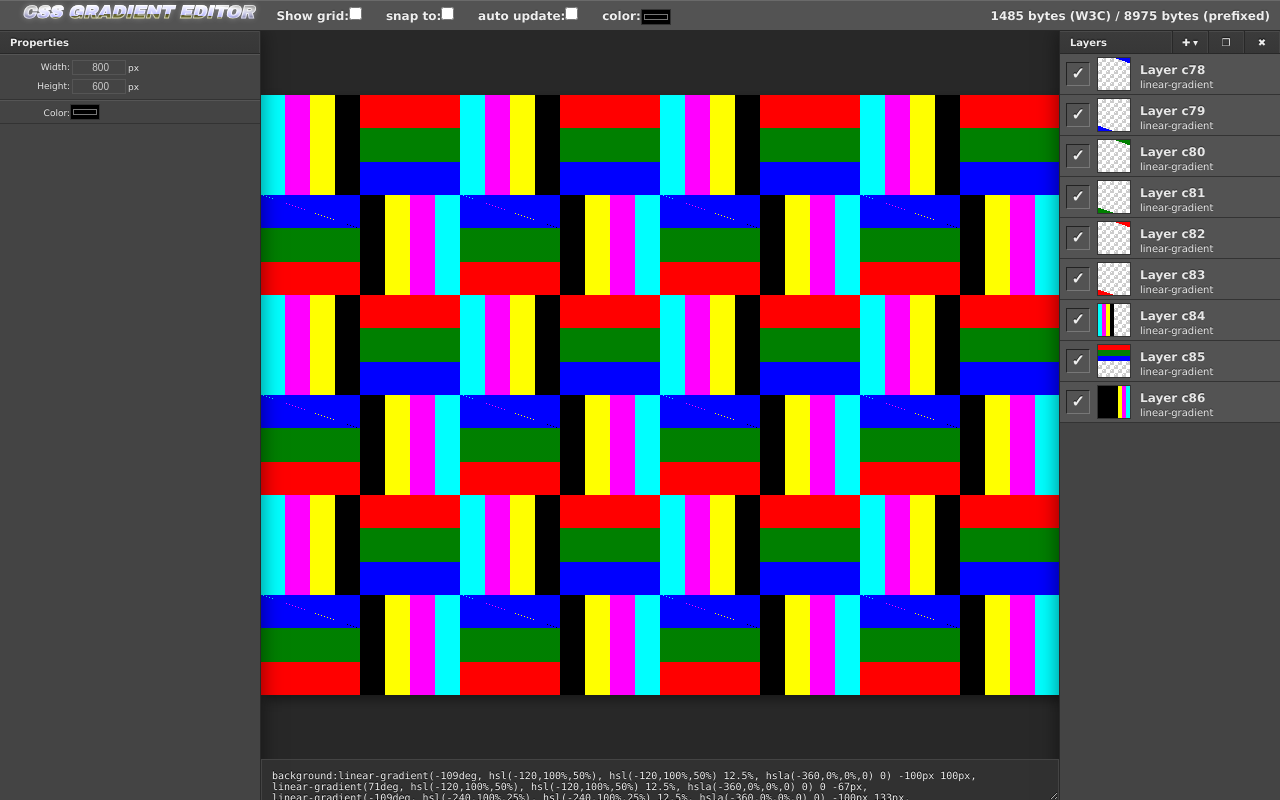
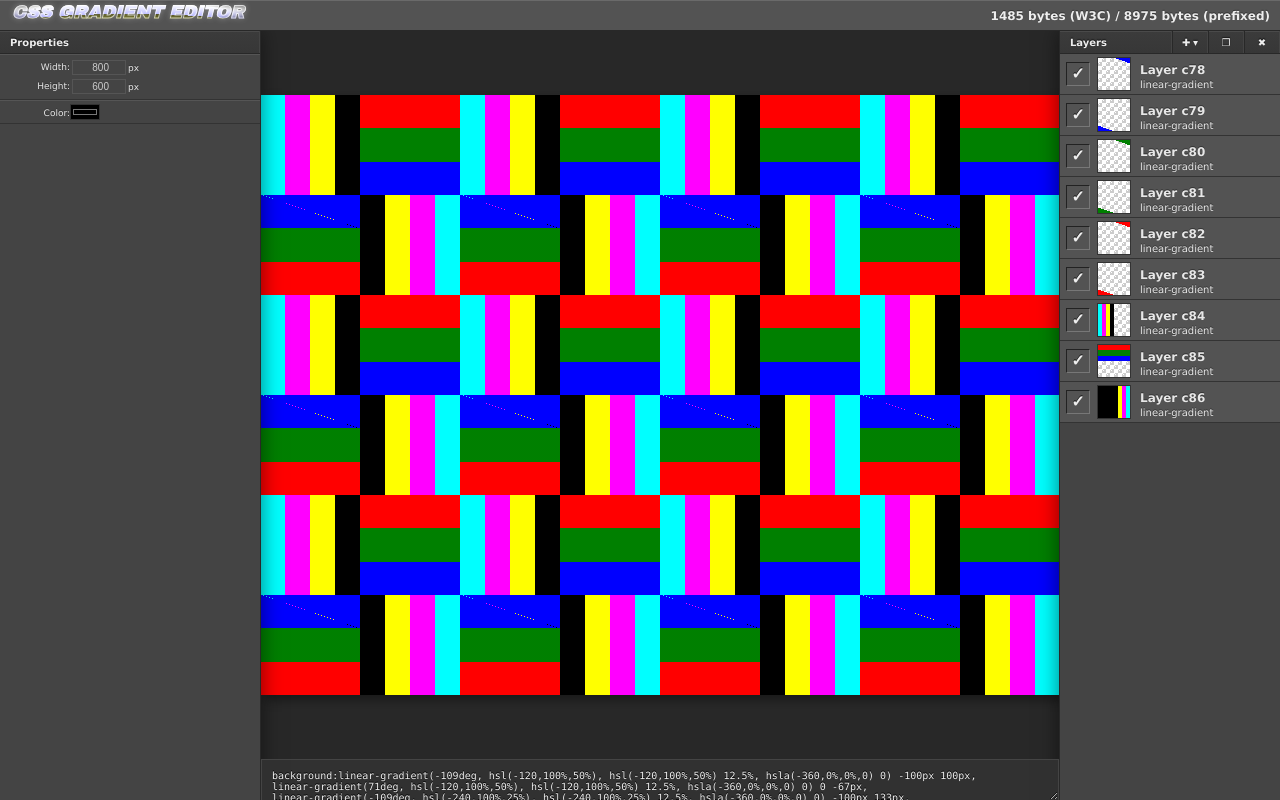
Before and after one commit to glan/CSS-Patterns-Workbench, a plain HTML site: page index.html in a window 1280 px wide. Drawn offline with Linux system fonts and the light colour scheme.

Commit message:
Top bar alignment. Disabled no functioning grid for the time being

```diff
--- a/css/main.css
+++ b/css/main.css
@@ -141,7 +141,7 @@ input[type='color'].active {
     right: 0;
     height: 22px;
     font-size: 12px;
-    padding: 6px 20px 1px;
+    padding: 6px 20px 1px 10px;
     border-top: 1px solid #6a6a6a;
     border-bottom: 1px solid #282828;
     background: #535353;
--- a/index.html
+++ b/index.html
@@ -16,7 +16,7 @@
 
 <div id="top-bar">
     <div class="app-name">CSS Gradient Editor</div>
-    <div id="grid-options">
+    <div id="grid-options" style="display:none;">
         <label for="show-grid">Show grid</label><input type="checkbox" id="show-grid" />
         <label for="snap-to-grid">snap to</label><input type="checkbox" id="snap-to-grid" />
         <label for="update-grid">auto update</label><input type="checkbox" id="update-grid" />
```
